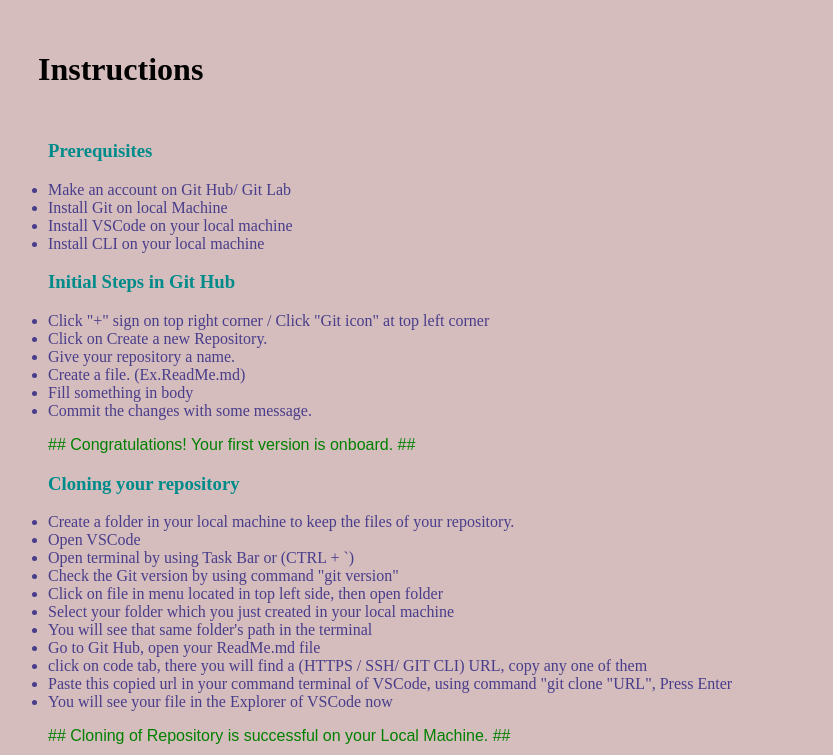
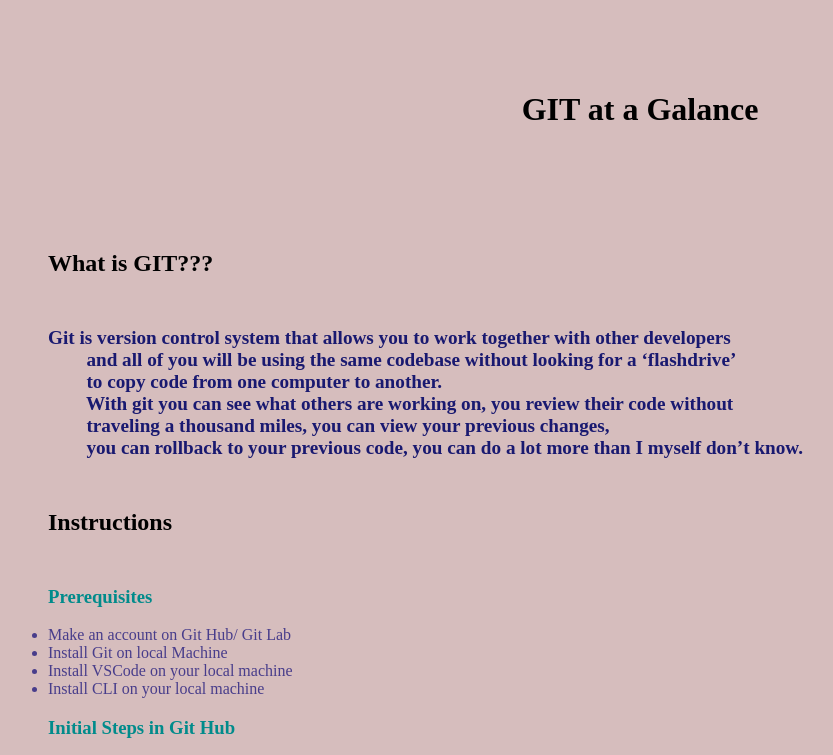
Before and after one commit to kvishupss/Demo, a plain HTML site: page StepGuide.html in a window 1280 px wide. Shown: the top 755 px of the page, without its empty margins (0-833 px from the left). Drawn offline with Linux system fonts and the light colour scheme; files whose address does not match are found by name.

Commit message:
Updated html & css
 Updated again

```diff
--- a/StepGuide.css
+++ b/StepGuide.css
@@ -1,7 +1,9 @@
 body {background-color: rgb(214, 189, 189);}
-h1 {font-weight:bold; padding:30px; font-family:sans sarif; }
+h1 {text-align:center; font-weight:bold; padding:70px; font-family:sans sarif; }
+h2 {font-weight:bold; padding:30px; font-family:sans sarif;margin-left:10px;}
 h3 {margin-left:40px;color:darkcyan; font-weight:bold;font-family:sans sarif;}
 li {color:black;color:darkslateblue;}
 p {margin-left:40px; font-family:Arial; color:green;}
 pre {margin-left:40px; font-family:Arial; color:green;}
 footer {text-align: center; background-color:rgb(225, 240, 13);font-style:italic;}
+#a {color:midnightblue; font-weight: bold;font-size: larger; font-family:sans sarif;}
--- a/StepGuide.html
+++ b/StepGuide.html
@@ -5,7 +5,16 @@
         <link rel="stylesheet" href="D:\VSCode\Git\Demo\StepGuide.css">
     </head>
 <body>
-        <h1>Instructions</h1>
+    <span><h1>GIT at a Galance</h1></span>
+
+    <strong><h2>What is GIT???</h2></strong>
+        <strong><pre id="a">Git is version control system that allows you to work together with other developers
+        and all of you will be using the same codebase without looking for a ‘flashdrive’
+        to copy code from one computer to another.
+        With git you can see what others are working on, you review their code without
+        traveling a thousand miles, you can view your previous changes,
+        you can rollback to your previous code, you can do a lot more than I myself don’t know.</pre></strong>
+        <h2>Instructions</h2>
 
         <h3>Prerequisites</h3>
     <ul>
@@ -86,6 +95,7 @@
         <pre>Go to the Git Hub and refresh you repository page,
     you'll find the new file in there with a comment and datetime stamp.</pre>
 
+
     <footer>
         <strong><span>Thanks & Feel free to update this if required</span></strong>
     </footer>
```
